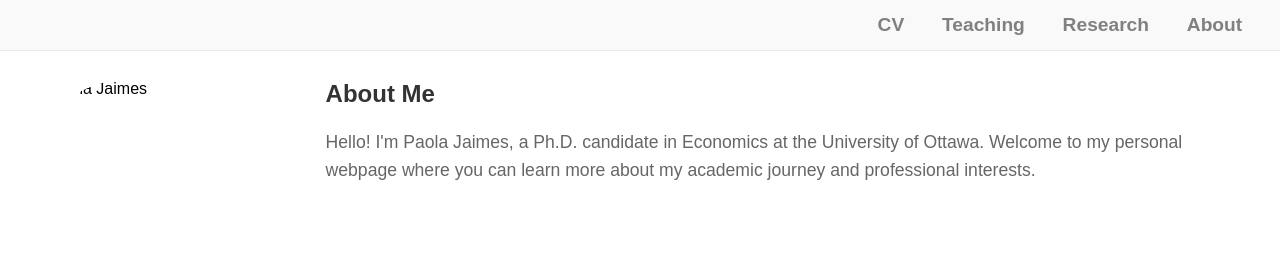
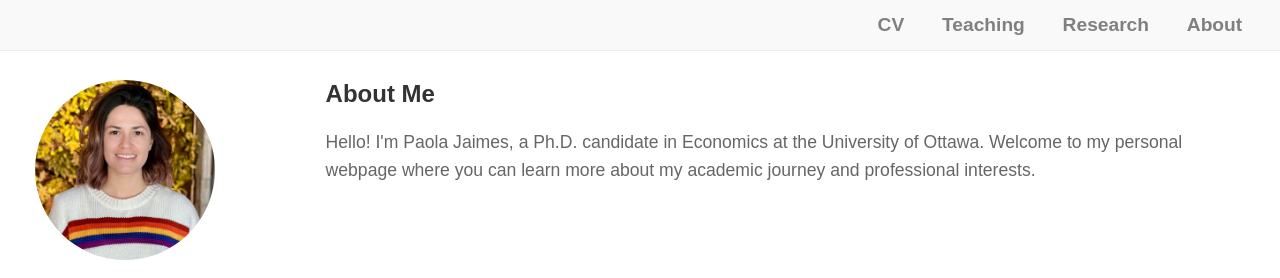
Before and after one commit to paolajaimes/paolajaimes.github.io, a plain HTML site: page index.html in a window 1280 px wide. Shown: the top 278 px of the page. Drawn offline with Linux system fonts and the light colour scheme.

Commit message:
Update index.html

```diff
--- a/index.html
+++ b/index.html
@@ -16,7 +16,7 @@
     </div>
     <div class="sidebar">
         <div class="profile">
-            <img src="paola-jaimes.jpg" alt="Paola Jaimes" class="profile-picture">
+            <img src="paola_jaimes.jpg" alt="Paola Jaimes" class="profile-picture">
             <h1>Paola Jaimes</h1>
             <p>Ph.D. Candidate in Economics, University of Ottawa</p>
             <p><i class="fas fa-map-marker-alt"></i> Ottawa, ON</p>
```
